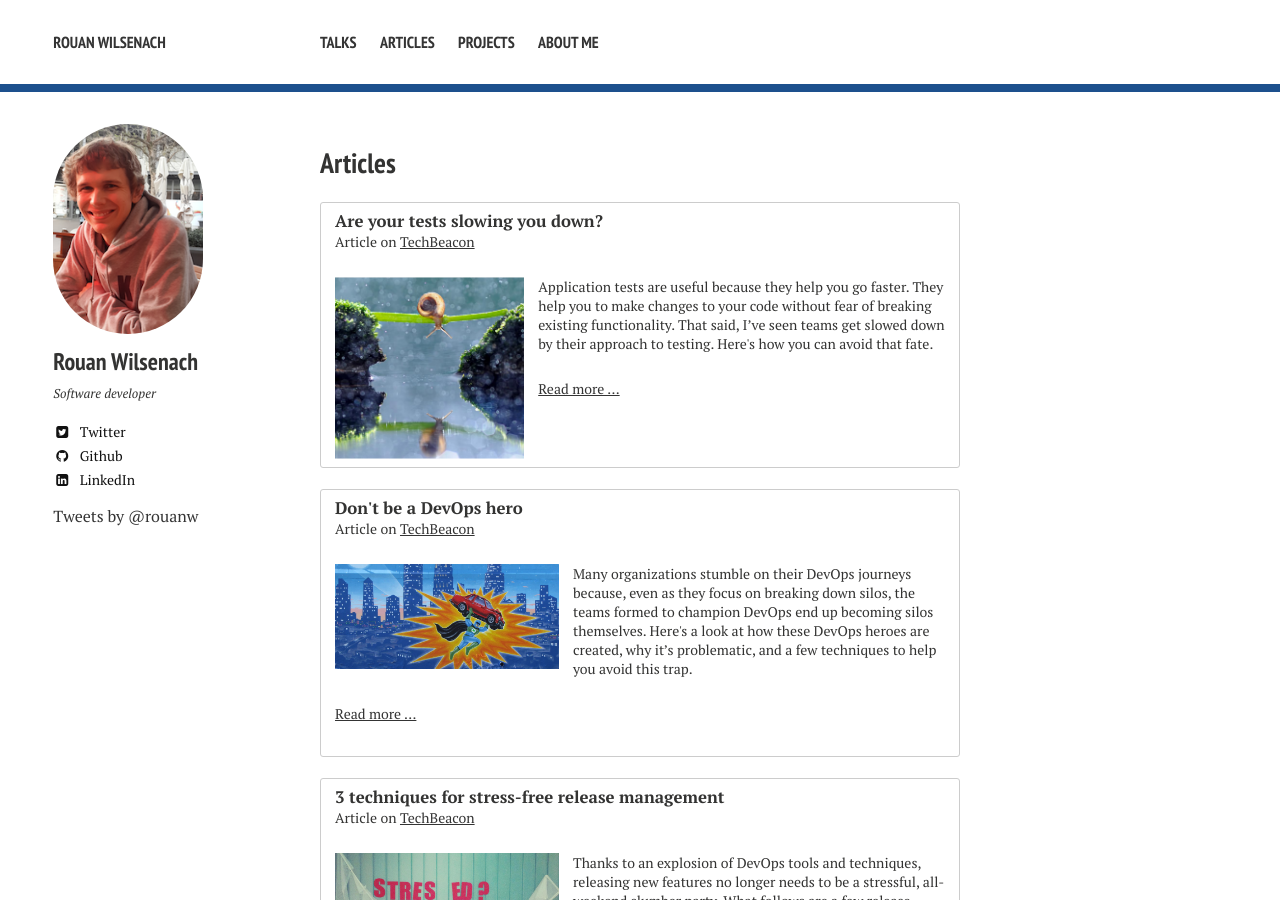
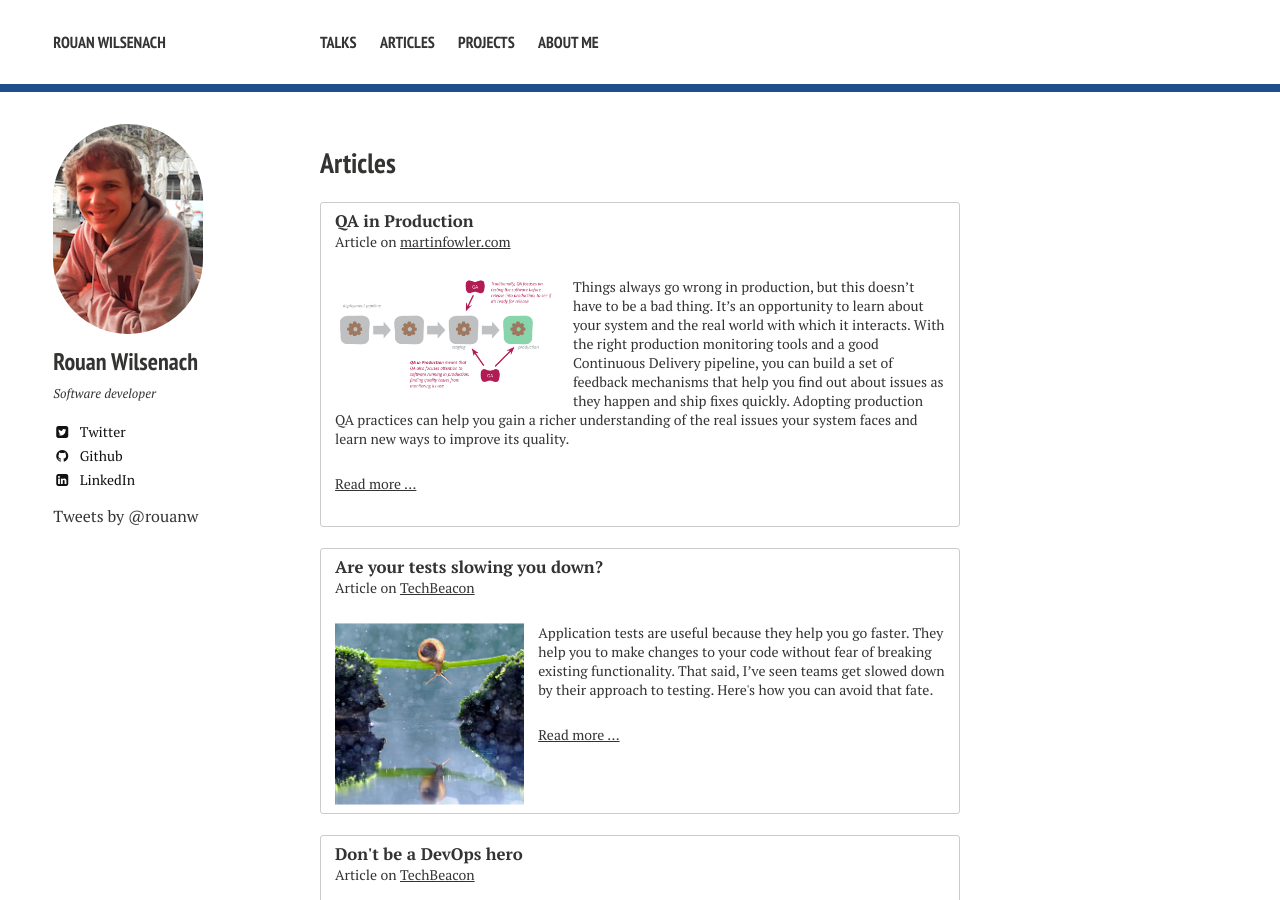
Before and after one commit to rouanw/rouanw.github.io, a Jekyll site: the page built from publications/index.md, in a window 1280 px wide and 900 px high. Built offline with Jekyll 4.4.1, drawn with Linux system fonts in a browser that asks for light colours; nearby versions of some CDN libraries; some web fonts are replaced; comment, search, counter and statistics services are not loaded.

Commit message:
add promo for qa in prod article

```diff
--- a/publications/index.md
+++ b/publications/index.md
@@ -5,6 +5,8 @@ tags: [Rouan, Wilsenach, ThoughtWorks, agile, software, developer, development,
 share: false
 ---
 <h2>Articles</h2>
+
+{% include _promo.html title="QA in Production" type="Article on" publication="martinfowler.com" url="https://martinfowler.com/articles/qa-in-production.html" imageUrl="images/qa-in-prod.png" description="Things always go wrong in production, but this doesn’t have to be a bad thing. It’s an opportunity to learn about your system and the real world with which it interacts. With the right production monitoring tools and a good Continuous Delivery pipeline, you can build a set of feedback mechanisms that help you find out about issues as they happen and ship fixes quickly. Adopting production QA practices can help you gain a richer understanding of the real issues your system faces and learn new ways to improve its quality." %}
 
 {% include _promo.html title="Are your tests slowing you down?" type="Article on" publication="TechBeacon" url="https://techbeacon.com/are-your-app-tests-slowing-you-down" imageUrl="images/snail.png" description="Application tests are useful because they help you go faster. They help you to make changes to your code without fear of breaking existing functionality. That said, I’ve seen teams get slowed down by their approach to testing. Here's how you can avoid that fate." %}
 
```
Also changed, not shown: images/qa-in-prod.png (added).
